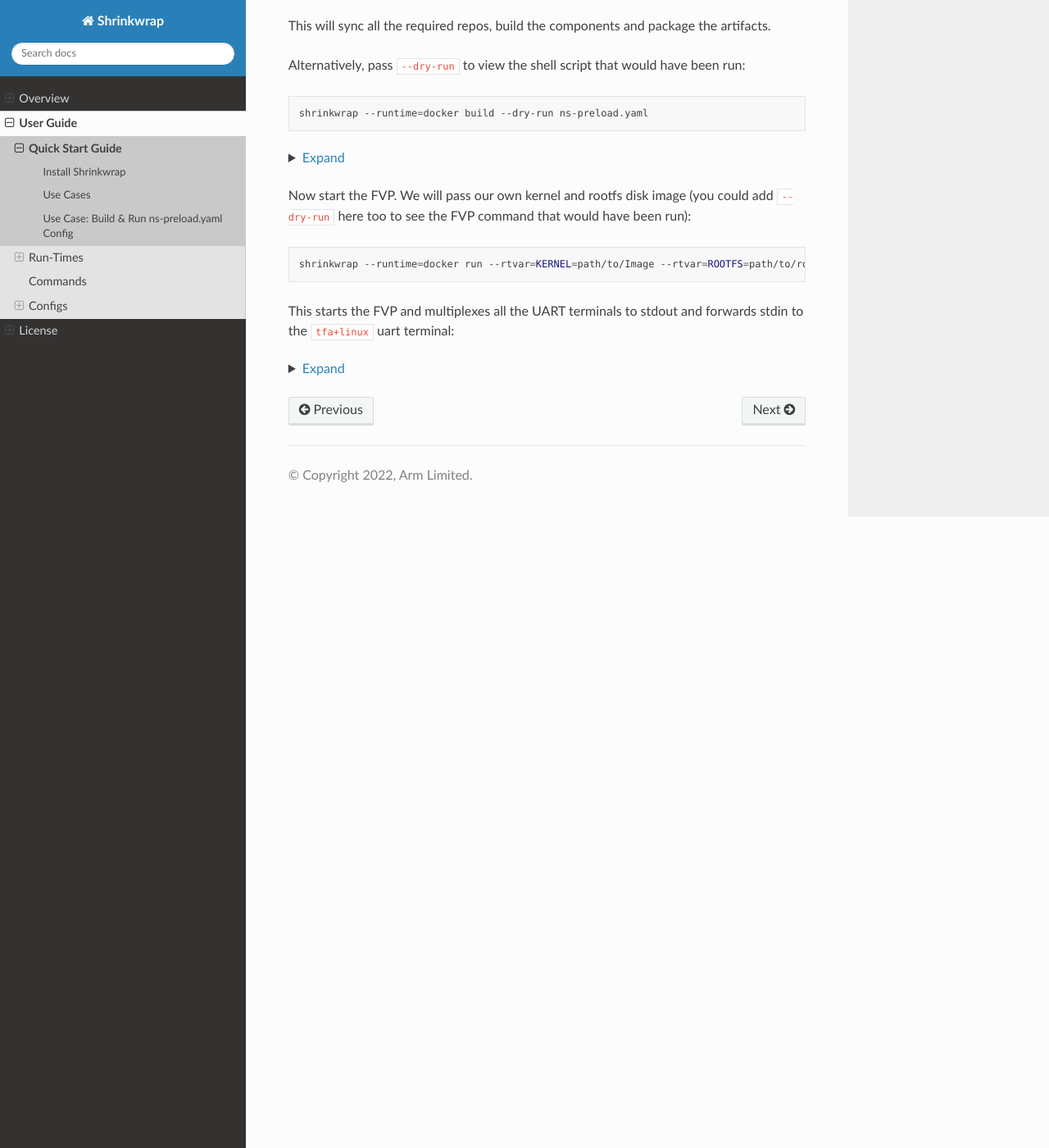
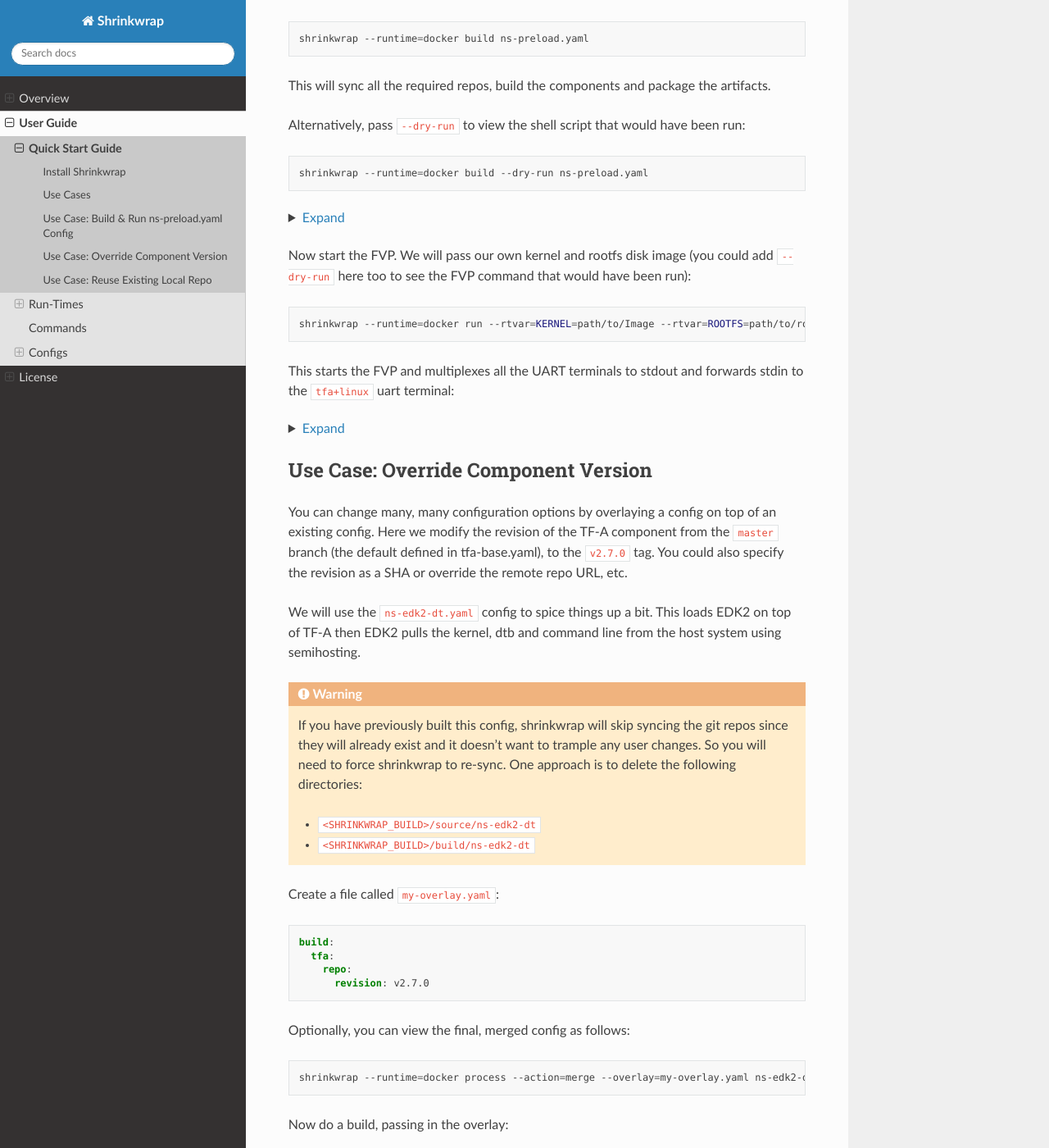
Before and after one commit to sectrs-acai/shrinkwrap, a Sphinx documentation site: the page built from documentation/user_guide/quickstart.rst, in a window 1280 px wide and 1400 px high, scrolled down 1439 px. Shown: the whole window at 82% size. Built offline with Sphinx 7.4.7 and the Read the Docs theme 2.0.0, drawn with Linux system fonts in a browser that asks for light colours; some of the changed text lies outside the part shown.

Commit message:
docs: More documentation.
Add commands and runtimes section, and add more use case examples to the
quick-start section.

Signed-off-by: Ryan Roberts <ryan.roberts@arm.com>

```diff
--- a/documentation/conf.py
+++ b/documentation/conf.py
@@ -38,6 +38,7 @@
     'sphinx.ext.autosectionlabel',
     'sphinx_rtd_theme',
     'sphinx_copybutton',
+    'sphinx.ext.todo',
 ]
 
 # Add any paths that contain templates here, relative to this directory.
@@ -83,6 +84,9 @@
 
 # -- Extension configuration -------------------------------------------------
 
+# Display todos by setting to True
+todo_include_todos = True
+
 # -- Options for autosectionlabel --------------------------------------------
 
 # Prefix each section label with the name of the document it is in
--- a/documentation/user_guide/quickstart.rst
+++ b/documentation/user_guide/quickstart.rst
@@ -7,7 +7,11 @@
 ******************
 
 Packages don't yet exist, so currently the only way to install Shrinkwrap is to
-install its dependencies and clone the git repository:
+install its dependencies and clone the git repository.
+
+Shrinkwrap requires at least Python 3.7 (for ordered dicts). If using a version
+older than 3.9, you will also need to install the ``graphlib-backport`` pip
+package.
 
 .. code-block:: shell
 
@@ -360,3 +364,91 @@
 
   </details>
   </p>
+
+************************************
+Use Case: Override Component Version
+************************************
+
+You can change many, many configuration options by overlaying a config on top of
+an existing config. Here we modify the revision of the TF-A component from the
+``master`` branch (the default defined in tfa-base.yaml), to the ``v2.7.0`` tag.
+You could also specify the revision as a SHA or override the remote repo URL,
+etc.
+
+We will use the ``ns-edk2-dt.yaml`` config to spice things up a bit. This loads
+EDK2 on top of TF-A then EDK2 pulls the kernel, dtb and command line from the
+host system using semihosting.
+
+.. warning::
+
+  If you have previously built this config, shrinkwrap will skip syncing the git
+  repos since they will already exist and it doesn't want to trample any user
+  changes. So you will need to force shrinkwrap to re-sync. One approach is to
+  delete the following directories:
+
+  - ``<SHRINKWRAP_BUILD>/source/ns-edk2-dt``
+  - ``<SHRINKWRAP_BUILD>/build/ns-edk2-dt``
+
+Create a file called ``my-overlay.yaml``:
+
+.. code-block:: yaml
+
+  build:
+    tfa:
+      repo:
+        revision: v2.7.0
+
+Optionally, you can view the final, merged config as follows:
+
+.. code-block:: shell
+
+  shrinkwrap --runtime=docker process --action=merge --overlay=my-overlay.yaml ns-edk2-dt.yaml
+
+Now do a build, passing in the overlay:
+
+.. code-block:: shell
+
+  shrinkwrap --runtime=docker build --overlay=my-overlay.yaml ns-edk2-dt.yaml
+
+Finally, boot the config. Here, were are providing a custom kernel command line.
+But you could omit this and a sensible default would be used. Note that because
+EDK2 outputs ncurses-like output, this config starts the appropriate terminal in
+telnet mode and provides the command that you need to enter in a separate
+window. Follow the instructions, then in EDK2, navigate to Boot Manager -> UEFI
+Shell. This will cause the kernel to boot:
+
+.. code-block:: shell
+
+  shrinkwrap --runtime=docker run --rtvar=KERNEL=path/to/Image --rtvar=ROOTFS=path/to/rootfs.img --rtvar="CMDLINE=console=ttyAMA0 earlycon=pl011,0x1c090000 root=/dev/vda ip=dhcp" ns-edk2-dt.yaml
+
+***********************************
+Use Case: Reuse Existing Local Repo
+***********************************
+
+By default, shrinkwrap will sync the git repos for all required components to a
+private location the first time you build a given config. However, sometimes you
+want shrinkwrap to reuse a repo that already exists on your local system. In
+this case, Shrinkwrap will build this source into its own private build tree,
+leaving the source tree unmodified.
+
+.. warning::
+
+  Components support building in a tree separate from the source to differing
+  degrees. For example, TF-A will always build fiptool in the source tree,
+  although it will build all the FW components in the correct build tree. So
+  depending on the component you are sharing source for, you may see some build
+  artifacts appear.
+
+Create a file called ``my-overlay.yaml``:
+
+.. code-block:: yaml
+
+  build:
+    tfa:
+      sourcedir: /path/to/my/tfa/git/repo
+
+Now do a build, passing in the overlay:
+
+.. code-block:: shell
+
+  shrinkwrap --runtime=docker build --overlay=my-overlay.yaml ns-edk2-dt.yaml
```
Also changed, not shown: other parts of documentation/user_guide/quickstart.rst (+1 -1 lines), documentation/user_guide/commands.rst (+22 -0 lines), documentation/user_guide/runtimes.rst (+34 -0 lines).
